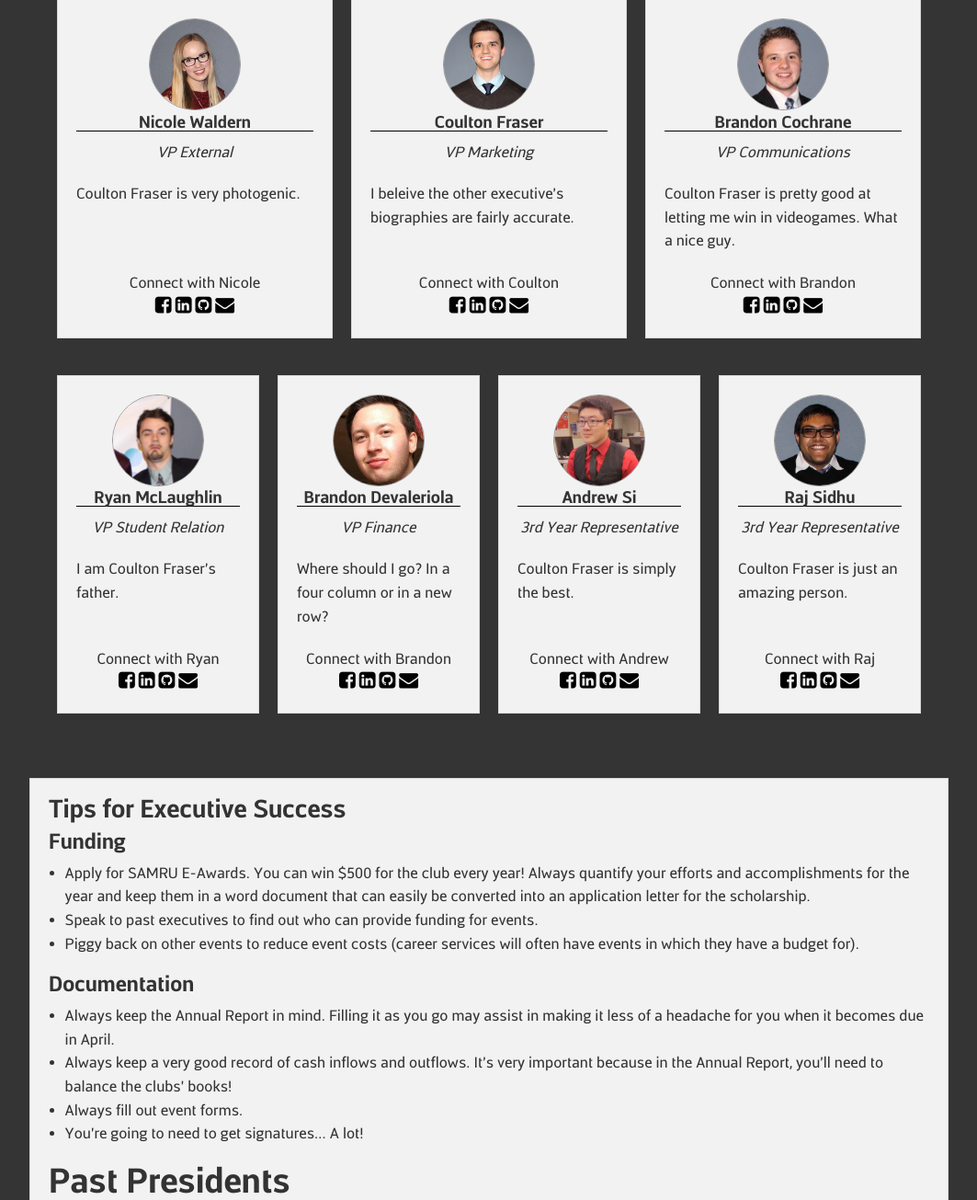
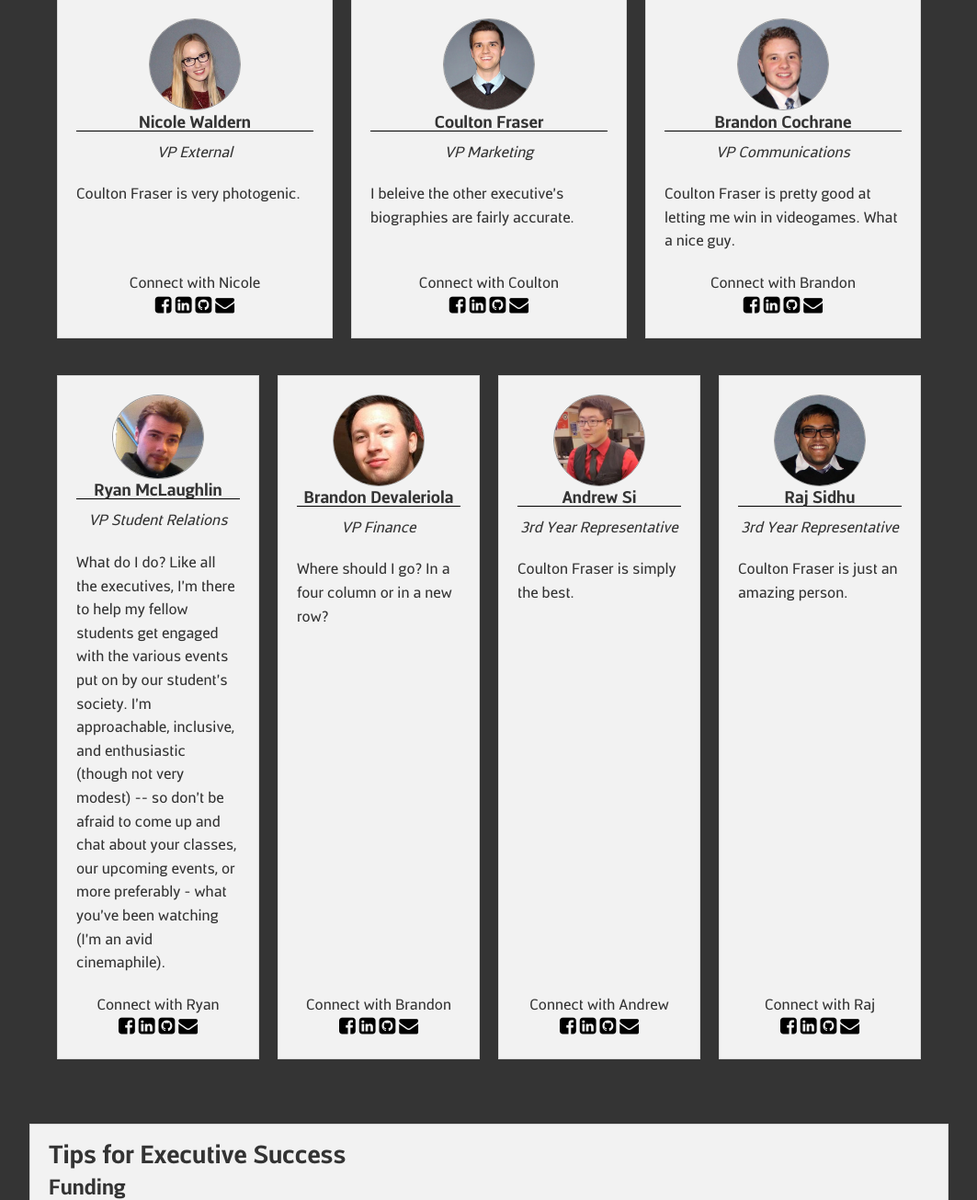
Before and after one commit to fowlerwill/cis3html, a PHP site: page /executive in a window 1280 px wide. Shown: the part 792-2097 px from the top of the page at 92% size, without its empty margins (108-1171 px from the left). Run offline with PHP 8.4, Linux system fonts and the light colour scheme; some libraries are stand-ins or nearby versions.

Commit message:
Got my info put in (I temp. replaced the headshot until I have one up to snuff with the other exec's -- very funny btw, Coulton. That pic haunts me.

```diff
--- a/pages/executive.php
+++ b/pages/executive.php
@@ -185,24 +185,27 @@
 		<ul class="small-block-grid-1 large-block-grid-4" data-equalizer>
 			<li>
 				<div class="panel text-center margin-bottom-none border-bottom-none" data-equalizer-watch>
-					<img src="img/Executive-Profiles/Ryan-McLaughlin/headshot.jpg" width=100px class="executiveImage">
+					<img src="img/Executive-Profiles/Ryan-McLaughlin/RM_Temp_Headshot.jpg" width=100px class="executiveImage">
 					<h5 class="underline-black">Ryan McLaughlin</h5>
-					<p class="font-italic">VP Student Relation</p>
-					<p class="text-left">I am Coulton Fraser's father.</p>
+					<p class="font-italic">VP Student Relations</p>
+					<p class="text-left">
+						What do I do? Like all the executives, I'm there to help my fellow students get engaged with the various events put on by our student's society.
+						I'm approachable, inclusive, and enthusiastic (though not very modest) -- so don't be afraid to come up and chat about your classes, our upcoming events, or more preferably - what you've been watching (I'm an avid cinemaphile).
+					</p>
 				</div>
 				<div class="panel text-center padding-top-none margin-top-none border-top-none">
 					<p class="padding-bottom-none margin-bottom-none">Connect with Ryan</p>
 					<div class="row floor">
-						<a href="https://www.facebook.com/coultonf" target="_blank" class="collapse">
+						<a href="https://www.facebook.com/ryan.mclaughlin.5245" target="_blank" class="collapse">
 							<i class="icon-font-small fa fa-facebook-square font-black"></i>
 						</a>
-						<a href="http://ca.linkedin.com/in/coultonf" target="_blank" class="collapse">
+						<a href="https://ca.linkedin.com/pub/ryan-mclaughlin/97/b24/2a9" target="_blank" class="collapse">
 							<i class="icon-font-small fa fa-linkedin-square font-black"></i>
 						</a>
-						<a href="https://github.com/cfras104" target="_blank" class="collapse">
+						<a href="https://github.com/RMcLaughlin12" target="_blank" class="collapse">
 							<i class="icon-font-small fa fa-github-square font-black"></i>
 						</a>
-						<a href="mailto:cfras104@mtroyal.ca" target="_blank" class="collapse">
+						<a href="mailto:rmcla801@mtroyal.ca" target="_blank" class="collapse">
 							<i class="icon-font-small fa fa-envelope font-black"></i>
 						</a>
 					</div>
```
Also changed, not shown: img/Executive-Profiles/Ryan-McLaughlin/RM_Temp_Headshot.jpg (added), img/Executive-Profiles/Ryan-McLaughlin/headshot.jpg (deleted).
